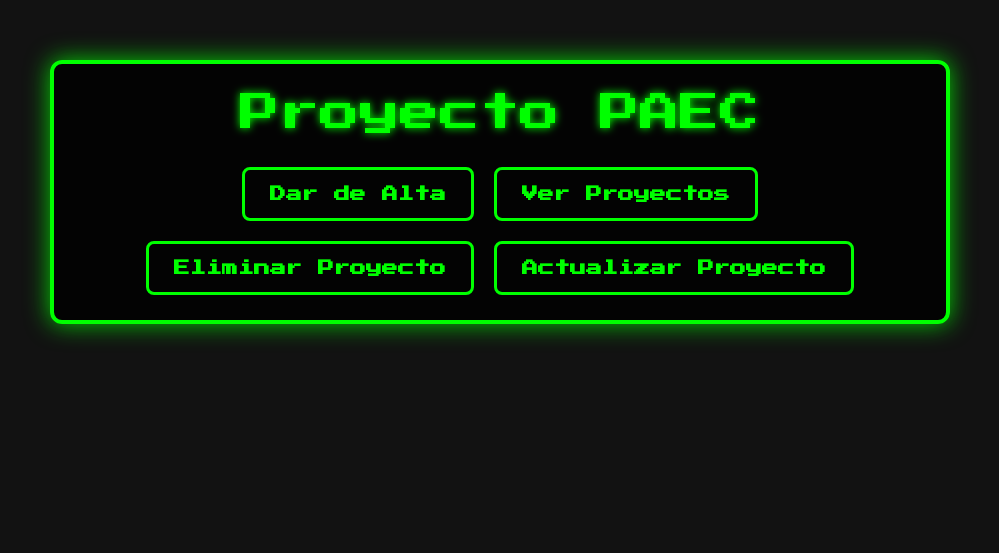
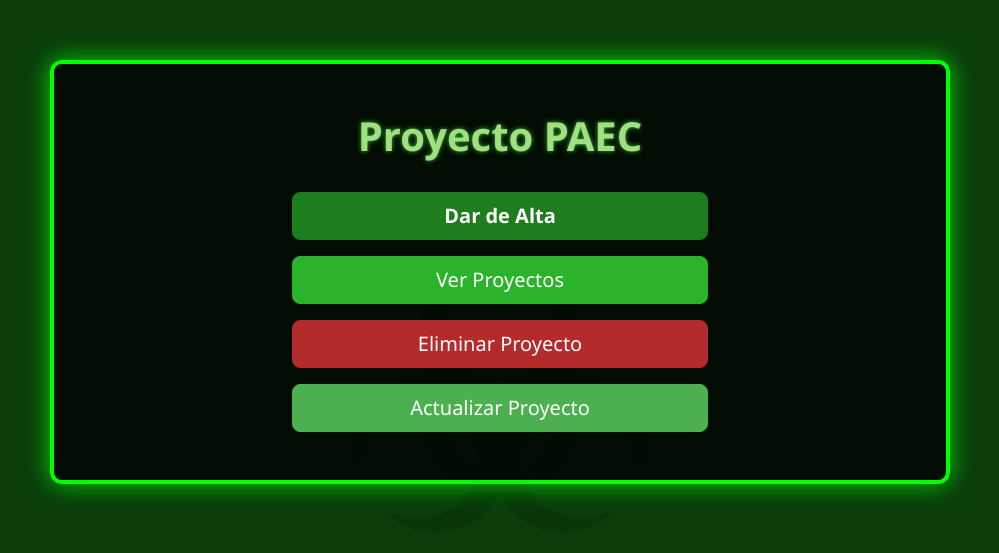
Before and after one commit to xTOXICxWhitex/toxic, a website: page public/index.html in a window 1280 px wide. Shown: the whole page, without its empty margins (140-1139 px from the left). Drawn offline with nearby package versions, Linux system fonts and the light colour scheme.

Commit message:
Actualización de páginas: alta, baja, actualizar y visualizaciones

```diff
--- a/public/index.html
+++ b/public/index.html
@@ -5,17 +5,88 @@
   <title>Proyecto PAEC - Menú Principal</title>
   <link href="https://cdn.jsdelivr.net/npm/bootstrap@5.3.0/dist/css/bootstrap.min.css" rel="stylesheet" />
   <link rel="stylesheet" href="styles.css" />
+  <style>
+    body {
+      background-color: #0A3D0A;
+      color: #D0F0D0;
+      position: relative;
+      min-height: 100vh;
+      margin: 0;
+      padding: 0;
+      font-family: 'Segoe UI', Tahoma, Geneva, Verdana, sans-serif;
+    }
+    /* Imagen de fondo biohazard */
+    .background-logo {
+      position: fixed;
+      top: 50%;
+      left: 50%;
+      width: 300px;
+      height: 300px;
+      opacity: 0.1;
+      transform: translate(-50%, -50%);
+      z-index: 0;
+      user-select: none;
+      pointer-events: none;
+    }
+    /* Contenedor del menú para que quede arriba */
+    .menu-container {
+      position: relative;
+      z-index: 10;
+      padding-top: 3rem;
+    }
+    h1 {
+      color: #A0E080;
+      font-weight: 700;
+      margin-bottom: 2rem;
+      text-shadow: 0 0 5px #3AB03A;
+    }
+    .btn-primary {
+      background-color: #1E7E1E;
+      border-color: #1E7E1E;
+      color: white;
+    }
+    .btn-primary:hover {
+      background-color: #3AB03A;
+      border-color: #3AB03A;
+    }
+    .btn-success {
+      background-color: #2BB32B;
+      border-color: #2BB32B;
+      color: white;
+    }
+    .btn-success:hover {
+      background-color: #48D148;
+      border-color: #48D148;
+    }
+    .btn-danger {
+      background-color: #B32B2B;
+      border-color: #B32B2B;
+      color: white;
+    }
+    .btn-danger:hover {
+      background-color: #D14848;
+      border-color: #D14848;
+    }
+    .btn-warning {
+      background-color: #4CAF50;
+      border-color: #4CAF50;
+      color: white;
+    }
+    .btn-warning:hover {
+      background-color: #66BB6A;
+      border-color: #66BB6A;
+    }
+  </style>
 </head>
 <body>
-  <div class="biohazard-bg"></div>
-
-  <div class="menu-container">
+  <img src="img/biohazard-sign.png" alt="Logo Biohazard" class="background-logo" />
+  <div class="container menu-container text-center py-5">
     <h1>Proyecto PAEC</h1>
-    <div class="nav-buttons">
-      <a href="alta.html">Dar de Alta</a>
-      <a href="visualizaciones.html">Ver Proyectos</a>
-      <a href="baja.html">Eliminar Proyecto</a>
-      <a href="actualizaciones.html">Actualizar Proyecto</a>
+    <div class="d-grid gap-3 col-6 mx-auto">
+      <a href="alta.html" class="btn btn-primary btn-lg">Dar de Alta</a>
+      <a href="visualizaciones.html" class="btn btn-success btn-lg">Ver Proyectos</a>
+      <a href="baja.html" class="btn btn-danger btn-lg">Eliminar Proyecto</a>
+      <a href="actualizaciones.html" class="btn btn-warning btn-lg">Actualizar Proyecto</a>
     </div>
   </div>
 </body>
```
Also changed, not shown: public/actualizaciones.html (+3 -7 lines).
